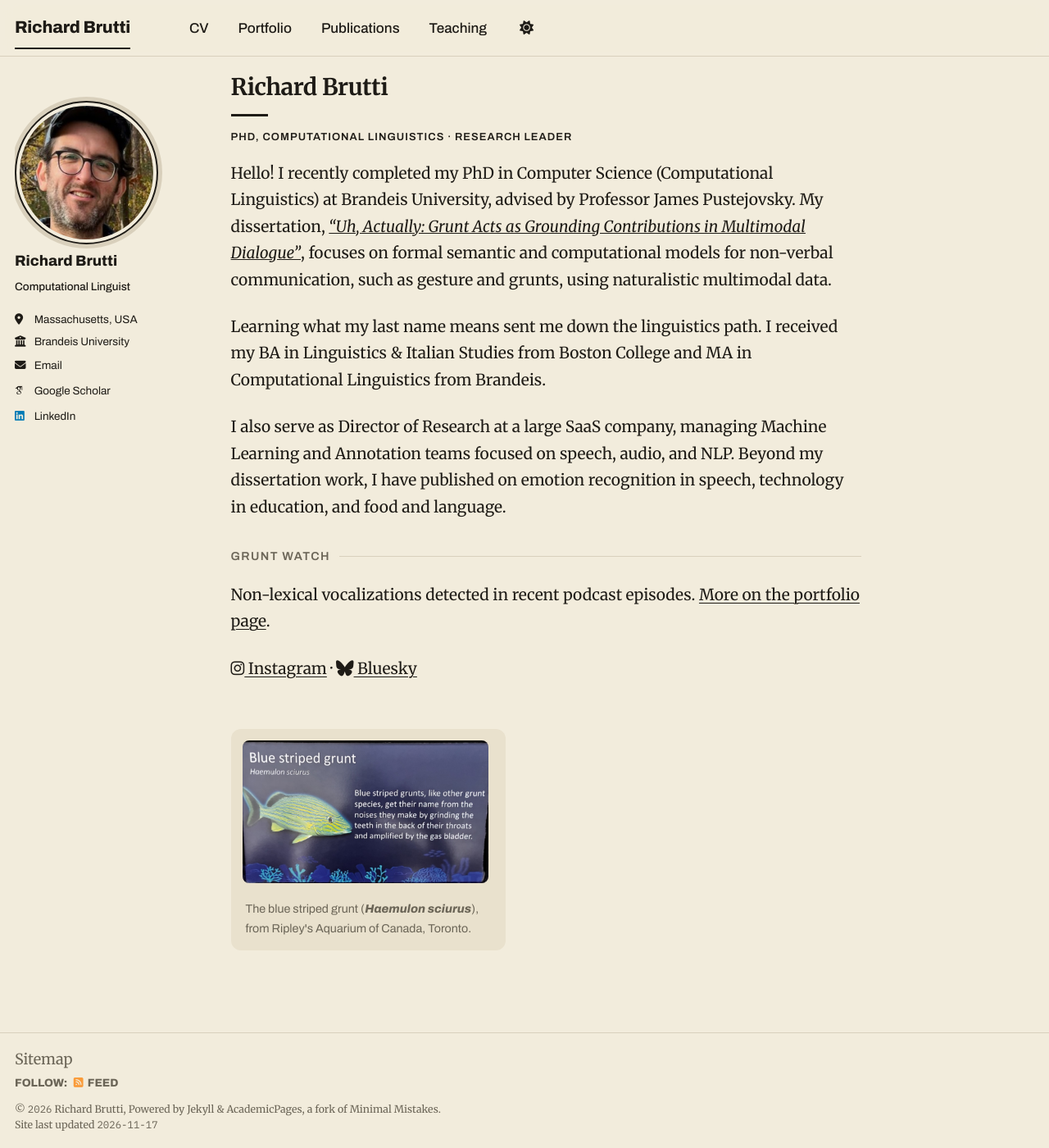
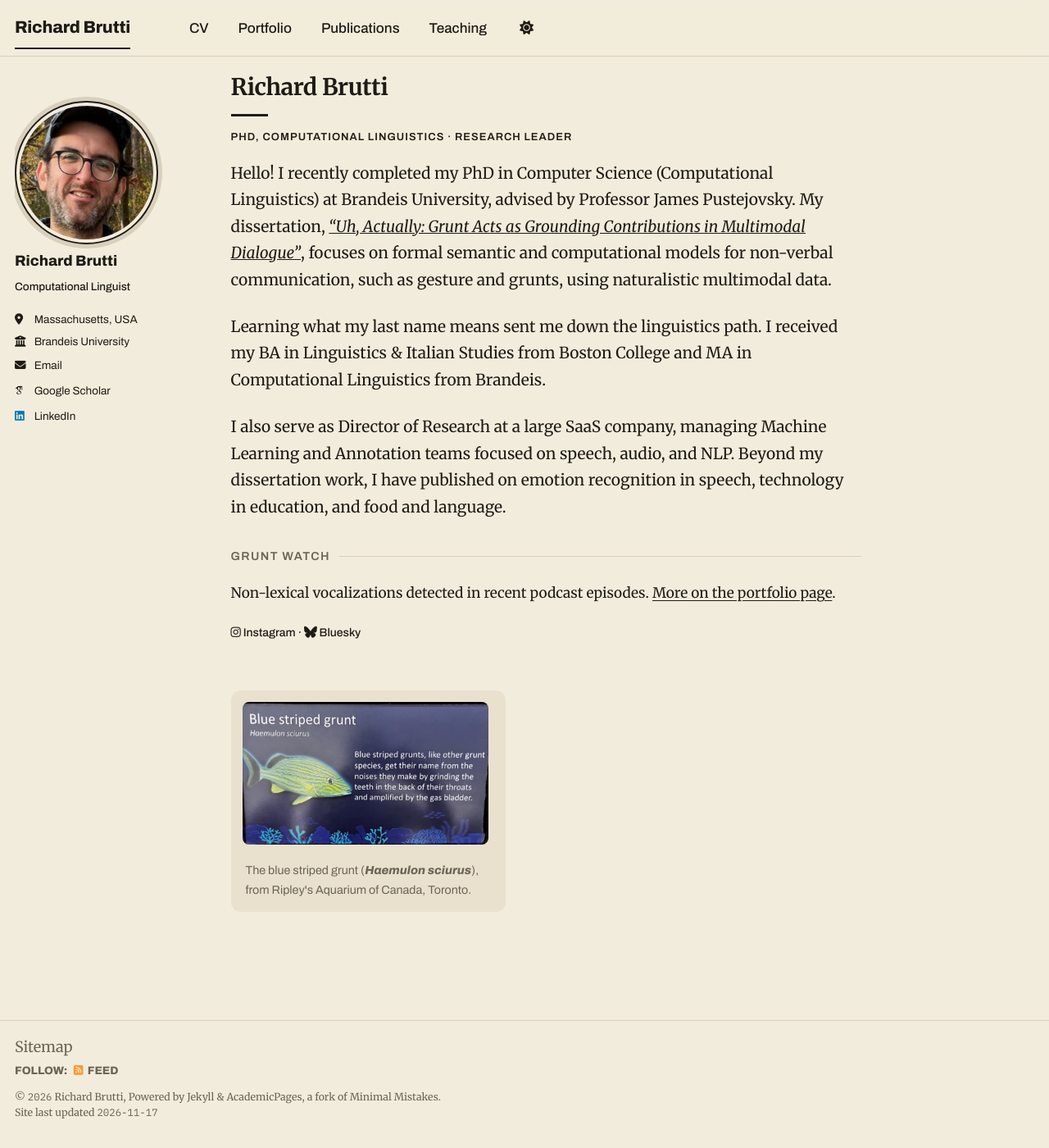
Before and after one commit to richardbrutti/richardbrutti.github.io, a Jekyll site: the page built from _pages/about.md, in a window 1280 px wide and 1400 px high, scrolled down 15 px. Shown: the whole window at 82% size. Built offline with Jekyll 4.4.1, drawn with Linux system fonts in a browser that asks for light colours; some web fonts are replaced; a script bundle is joined from its source files by our own code; library files that are not in the unit come from our copies.

Commit message:
Smaller Grunt Watch text and links on home page
Co-Authored-By: Claude Opus 5.5 <noreply@anthropic.com>

```diff
--- a/_pages/about.md
+++ b/_pages/about.md
@@ -17,9 +17,11 @@ I also serve as Director of Research at a large SaaS company, managing Machine L
 
 <h2 class="section-label">Grunt Watch</h2>
 
+<div class="home-grunt-watch" markdown="1">
 Non-lexical vocalizations detected in recent podcast episodes. [More on the portfolio page](/portfolio/#grunt-watch).
 
-<a href="https://www.instagram.com/grunt_watch/"><i class="fab fa-instagram" aria-hidden="true"></i> Instagram</a> · <a href="https://bsky.app/profile/gruntwatch.bsky.social"><i class="fab fa-bluesky" aria-hidden="true"></i> Bluesky</a>
+<p class="more-link"><a href="https://www.instagram.com/grunt_watch/"><i class="fab fa-instagram" aria-hidden="true"></i> Instagram</a> · <a href="https://bsky.app/profile/gruntwatch.bsky.social"><i class="fab fa-bluesky" aria-hidden="true"></i> Bluesky</a></p>
+</div>
 
 <figure class="grunt">
   <img src="/images/blue_striped_grunt_cropped.jpg" alt="Blue striped grunt">
--- a/_sass/layout/_custom.scss
+++ b/_sass/layout/_custom.scss
@@ -547,3 +547,12 @@ html[data-theme="dark"] .project--grunt-watch {
     border-radius: 6px;
   }
 }
+
+/* Grunt Watch blurb (home) */
+.home-grunt-watch p {
+  font-size: 0.9em;
+}
+
+.page__content .home-grunt-watch .more-link {
+  font-size: 0.78rem;
+}
```
